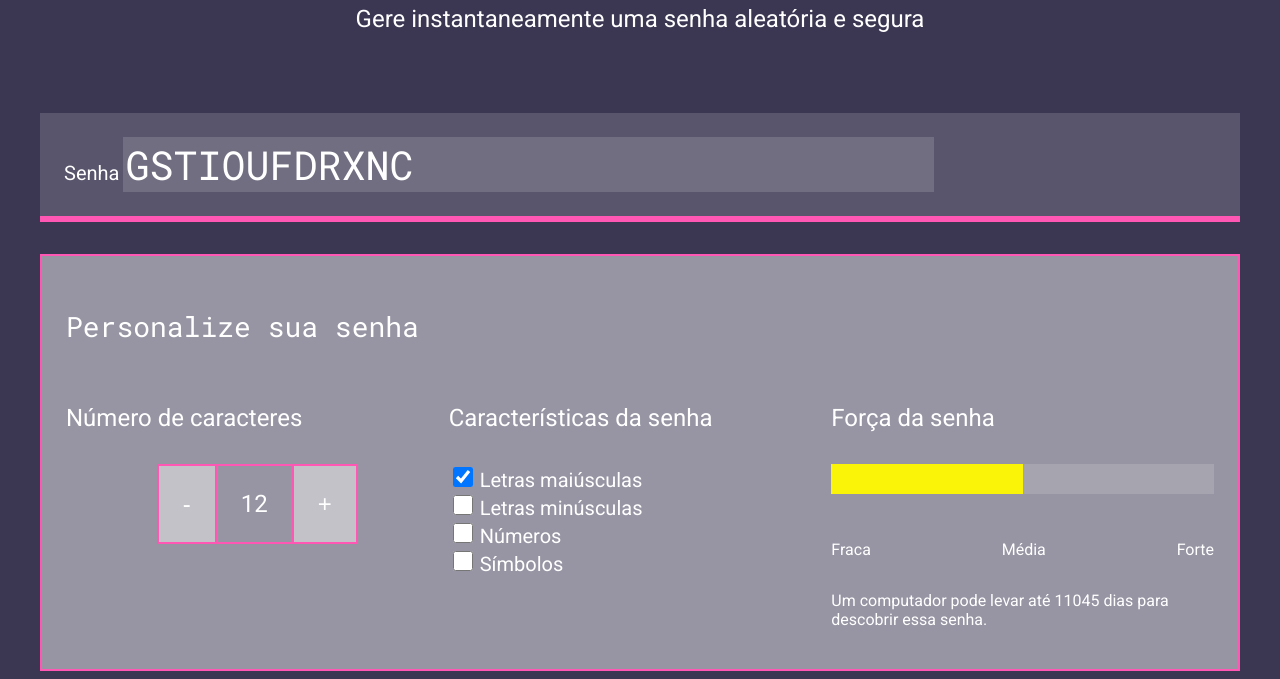
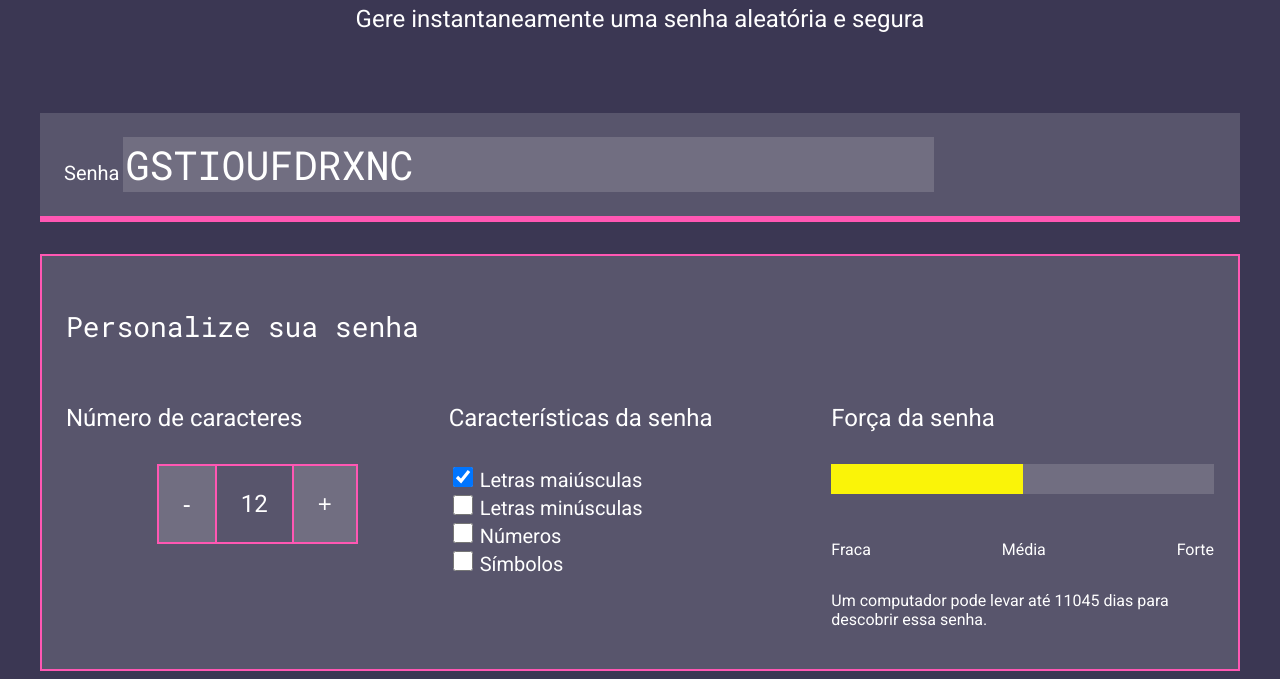
Before and after one commit to eugabbye/seguranca-digital, a plain HTML site: page index.html in a window 1280 px wide. Shown: the part 223-902 px from the top of the page. Drawn offline with Linux system fonts and the light colour scheme.

Commit message:
feito casa 2

```diff
--- a/style.css
+++ b/style.css
@@ -4,7 +4,7 @@
     --branco: rgb(255, 255, 255);
     --cor-de-fundo: #3b3753;
     --fundo-senha: #ececec2a;
-    --fundo-texto: #ececec85;
+    --fundo-texto: #ececec2a;
     --borda: #ff57b3;
     --roboto: 'Roboto', sans-serif;
     --roboto-mono: 'Roboto Mono', monospace;
```
